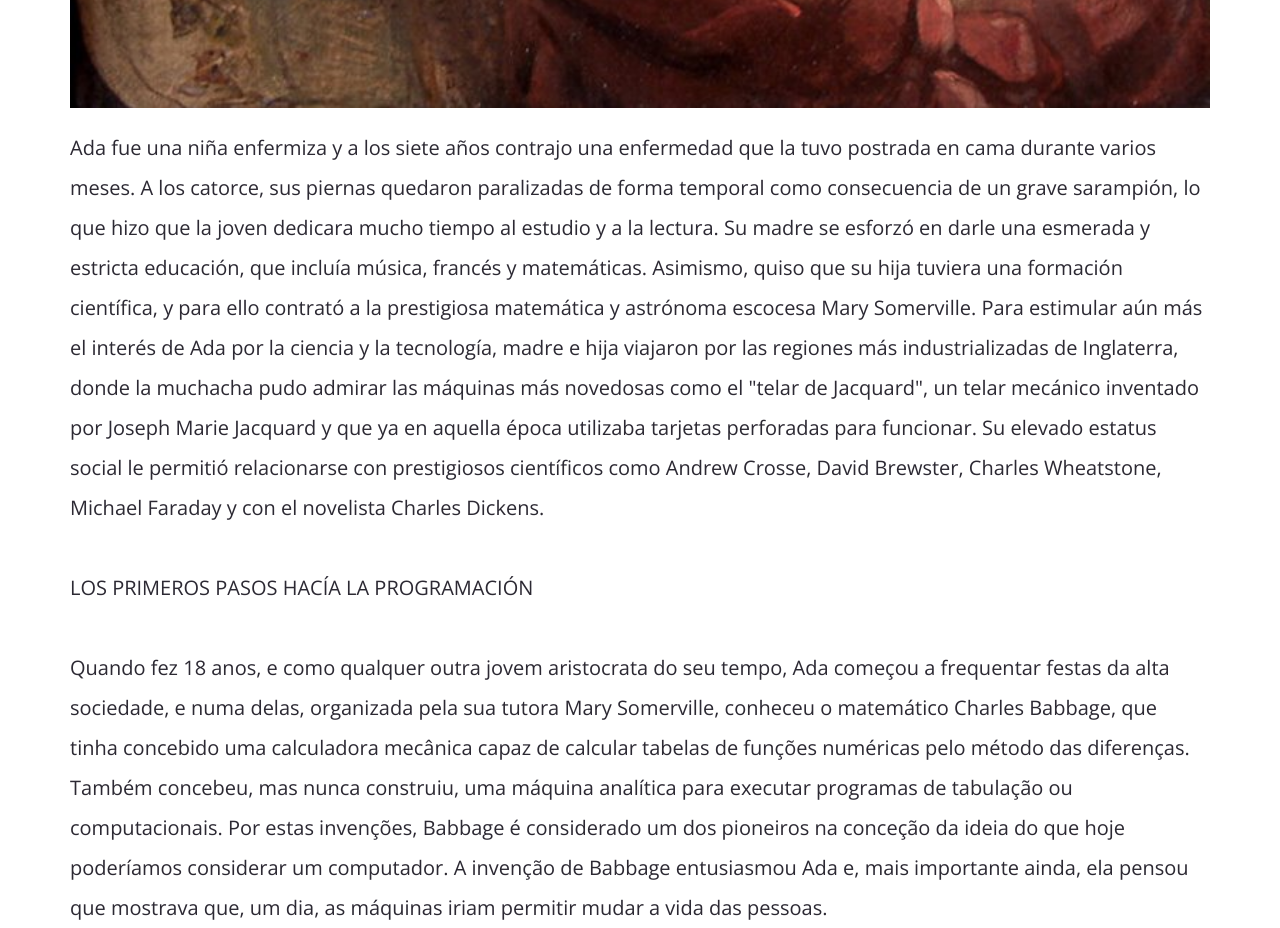
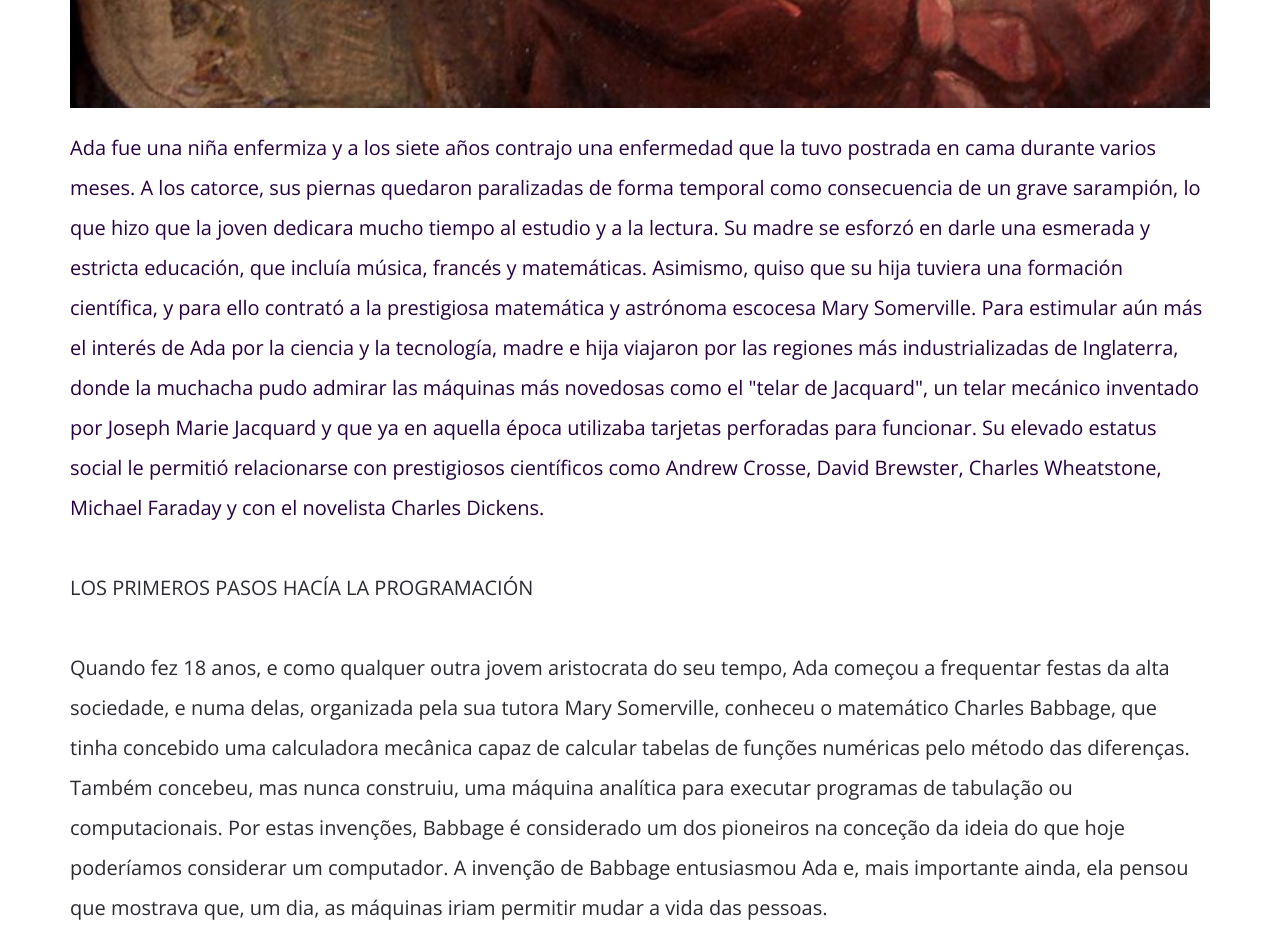
Before and after one commit to SihomaSa/ada-lovelace-page-main, a plain HTML site: page index1.html in a window 1280 px wide. Shown: the part 2220-3148 px from the top of the page. Drawn offline with nearby package versions, Linux system fonts and the light colour scheme.

Commit message:
Nuevo comentario

```diff
--- a/index1.html
+++ b/index1.html
@@ -34,22 +34,19 @@
                 Augusta Ada King, Condessa de Lovelace, nasceu a 10 de dezembro de 1815, mas apenas um mês após o seu nascimento, devido a desentendimentos conjugais, a sua mãe abandonou a casa da família enquanto Lord Byron dormia, levando consigo a filha recém-nascida. Mais tarde, pediu o divórcio de Byron, aparentemente depois de saber que a meia-irmã do marido, Augusta Leigh (que deu o nome à criança), era também sua amante. Três meses depois, o próprio Byron teve de deixar Inglaterra, fugindo de credores e de numerosos escândalos. Ada nunca mais voltou a ver o pai, pois a mãe assegurou a sua custódia ameaçando Byron de que divulgaria os seus casos extraconjugais.
             </p>
             <img  src="img/ada-lovelace-child-portrait-somerville-college_ac3c7bae_800x703.jpg"/>
-            <p class="u-align-left u-text u-text-2">
+            <p class="u-align-left u-text u-text-2" style="color:#280042;" >
                 Ada fue una niña enfermiza y a los siete años contrajo una enfermedad que la tuvo postrada en cama durante varios meses. A los catorce, sus piernas quedaron paralizadas de forma temporal como consecuencia de un grave sarampión, lo que hizo que la joven dedicara mucho tiempo al estudio y a la lectura. Su madre se esforzó en darle una esmerada y estricta educación, que incluía música, francés y matemáticas. Asimismo, quiso que su hija tuviera una formación científica, y para ello contrató a la prestigiosa matemática y astrónoma escocesa Mary Somerville. Para estimular aún más el interés de Ada por la ciencia y la tecnología, madre e hija viajaron por las regiones más industrializadas de Inglaterra, donde la muchacha pudo admirar las máquinas más novedosas como el "telar de Jacquard", un telar mecánico inventado por Joseph Marie Jacquard y que ya en aquella época utilizaba tarjetas perforadas para funcionar. Su elevado estatus social le permitió relacionarse con prestigiosos científicos como Andrew Crosse, David Brewster, Charles Wheatstone, Michael Faraday y con el novelista Charles Dickens.
             </p>
-            <p class="u-align-left u-text u-text-2">
+            <p class="u-align-left u-text u-text-2" >
                 LOS PRIMEROS PASOS HACÍA LA PROGRAMACIÓN</p>
             <p class="u-align-left u-text u-text-2">
                 Quando fez 18 anos, e como qualquer outra jovem aristocrata do seu tempo, Ada começou a frequentar festas da alta sociedade, e numa delas, organizada pela sua tutora Mary Somerville, conheceu o matemático Charles Babbage, que tinha concebido uma calculadora mecânica capaz de calcular tabelas de funções numéricas pelo método das diferenças. Também concebeu, mas nunca construiu, uma máquina analítica para executar programas de tabulação ou computacionais. Por estas invenções, Babbage é considerado um dos pioneiros na conceção da ideia do que hoje poderíamos considerar um computador. A invenção de Babbage entusiasmou Ada e, mais importante ainda, ela pensou que mostrava que, um dia, as máquinas iriam permitir mudar a vida das pessoas.</p>
             <img  src="img/charlesbabbage_f6c416d4_363x430.jpg"/>
-            <p class="u-align-left u-text u-text-2" style="color:#280042;" >
-                UNA MUERTE PREMATURA
-            </p>
+            <p class="u-align-left u-text u-text-2" style="color:#280042;" >UNA MUERTE PREMATURA</p>
             <p class="u-align-left u-text u-text-2" style="color: #280042;">
                 Apesar de Babbage ter tentado convencer o governo britânico a financiar a construção da sua máquina e a dar um salto tecnológico que, sem dúvida, teria mudado o século XIX, o matemático morreu na pobreza depois de esbanjar a sua fortuna. Após a rejeição profissional de Babbage, Ada Lovelace nunca mais trabalhou e, atormentada pela doença e pela dependência de opiáceos, refugiou-se no jogo e nos braços de numerosos amantes, o que lhe custou grande parte da sua fortuna e do seu casamento. Ada morreu a 27 de novembro de 1852, na sequência de uma sangria efectuada pelos médicos da época, numa tentativa de curar o seu cancro do útero. Tinha 36 anos, a mesma idade de Byron quando morreu, e o seu último desejo foi ser enterrada ao lado do pai que nunca conheceu.
             </p>
             <img  src="img/ada-lovelace_46503d6c_800x964.jpg"/>
-
         </div>
 
     </section>
```
